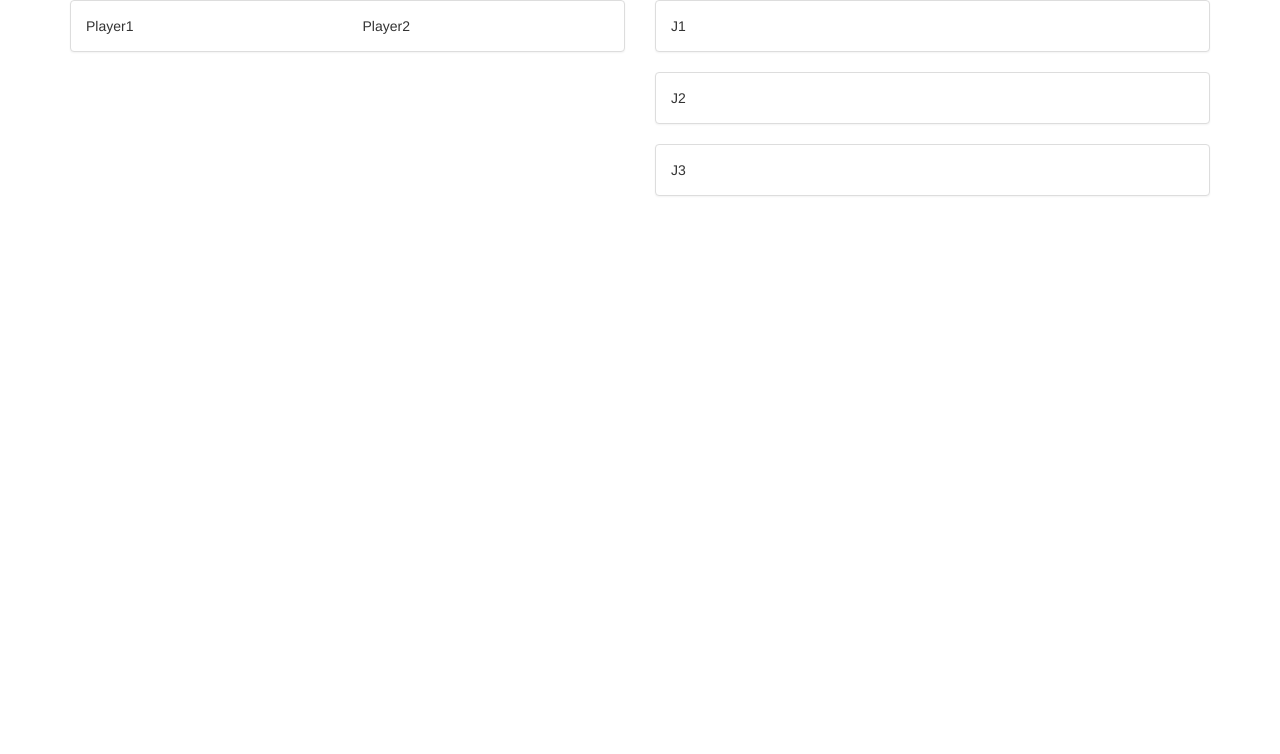
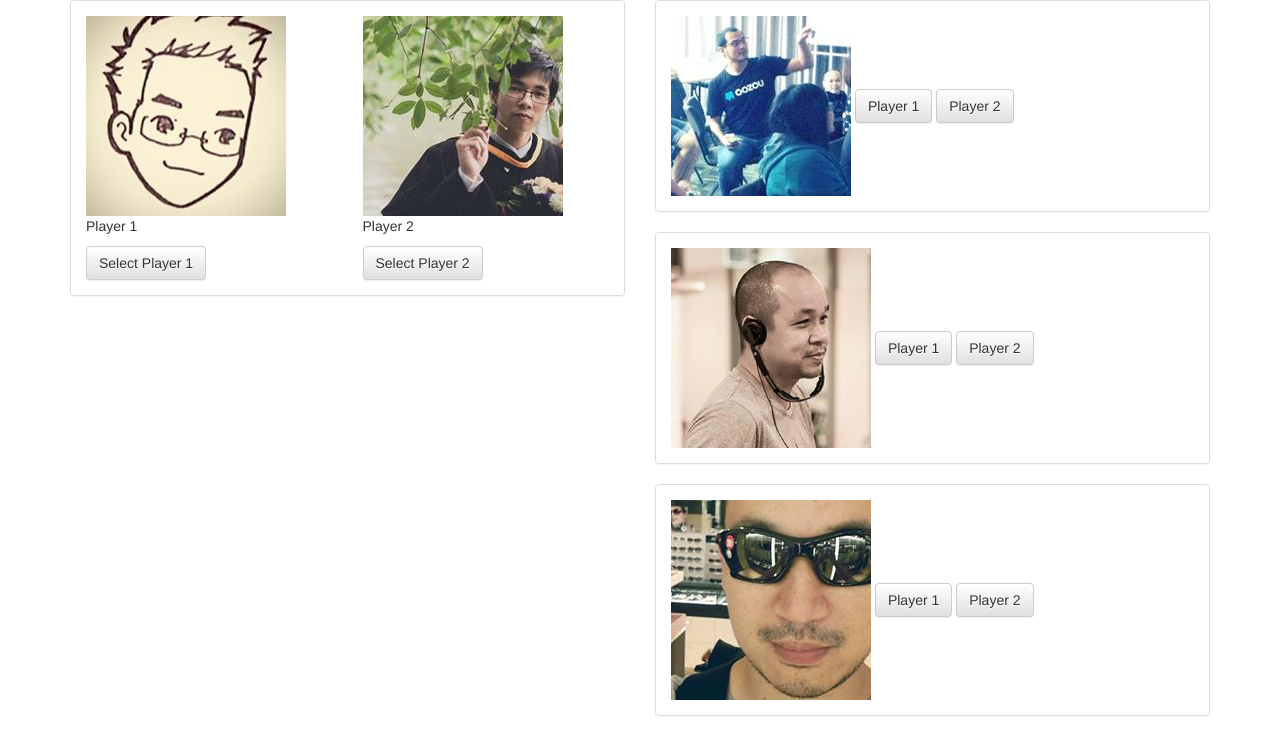
Before and after one commit to tsarocha/battleScoreboard, a plain HTML site: page index.html in a window 1280 px wide. Drawn offline with Linux system fonts and the light colour scheme.

Commit message:
create HTML Layout and file git ignore

```diff
--- a/index.html
+++ b/index.html
@@ -19,9 +19,16 @@
                 <div class="panel panel-default">
                     <div class="panel-body">
                         <div class="row">
-                            <div class="col-xs-6">Player1
+                            <div class="col-xs-6">
+                                <img src="static/images/player/ball.jpg" alt=""/>
+                                <p>Player 1</p>
+                                <button class="btn btn-default">Select Player 1</button>
                             </div>
-                            <div class="col-xs-6">Player2</div>
+                            <div class="col-xs-6">
+                                <img src="static/images/player/bas.jpg" alt=""/>
+                                <p>Player 2</p>
+                                <button class="btn btn-default">Select Player 2</button>
+                            </div>
                         </div>
                     </div>
                 </div>
@@ -31,7 +38,9 @@
                     <div class="col-xs-12">
                         <div class="panel panel-default">
                             <div class="panel-body">
-                                J1
+                                <img src="static/images/judge/jua.jpg" alt=""/>
+                                <button class="btn btn-default" id="judge1-player1">Player 1</button>
+                                <button class="btn btn-default" id="judge1-player2">Player 2</button>
                             </div>
                         </div>
                     </div>
@@ -40,7 +49,9 @@
                     <div class="col-xs-12">
                         <div class="panel panel-default">
                             <div class="panel-body">
-                                J2
+                                <img src="static/images/judge/noom.jpg" alt=""/>
+                                <button class="btn btn-default" id="judge2-player1">Player 1</button>
+                                <button class="btn btn-default" id="judge2-player2">Player 2</button>
                             </div>
                         </div>
                     </div>
@@ -49,7 +60,9 @@
                     <div class="col-xs-12">
                         <div class="panel panel-default">
                             <div class="panel-body">
-                                J3
+                                <img src="static/images/judge/roof.jpg" alt=""/>
+                                <button class="btn btn-default" id="judge3-player1">Player 1</button>
+                                <button class="btn btn-default" id="judge3-player2">Player 2</button>
                             </div>
                         </div>
                     </div>
```
Also changed, not shown: 1 other file.
